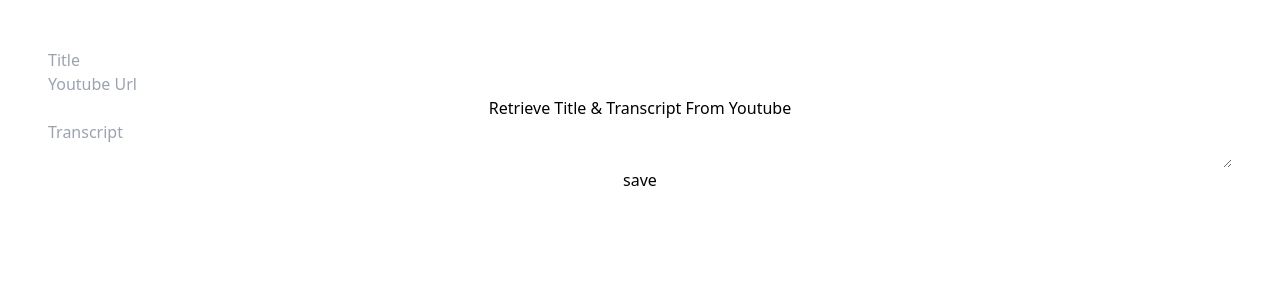
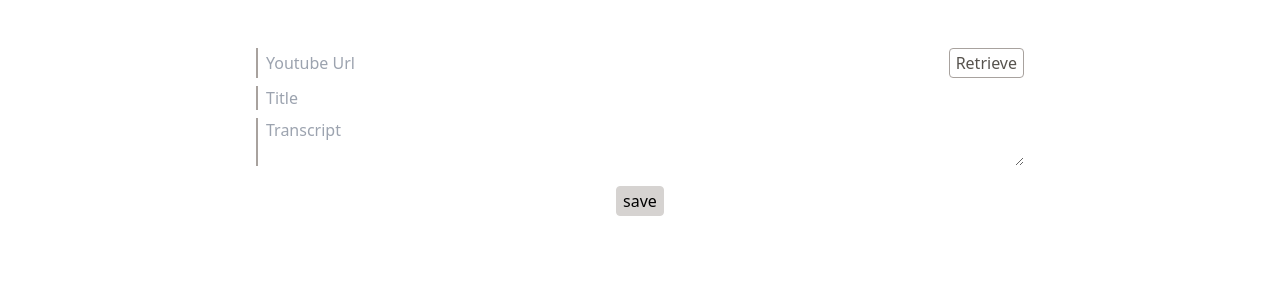
Before and after one commit to pig60214/practice-listening-frontend, a React (Create React App) app: page /add-transcription in a window 1280 px wide. Shown: the top 300 px of the page. Built offline with nearby package versions, Linux system fonts and the light colour scheme; no server answers.

Commit message:
Adjust Update Page

```diff
--- a/src/index.css
+++ b/src/index.css
@@ -1,3 +1,19 @@
 @import 'tailwindcss/base';
 @import 'tailwindcss/components';
 @import 'tailwindcss/utilities';
+
+.button {
+  @apply rounded border border-stone-300 bg-stone-300 px-1.5 py-0.5
+}
+
+.button.secondary {
+  @apply border-stone-400 bg-white text-stone-600
+}
+
+.button:hover, .button.secondary:hover {
+  @apply border-stone-600 bg-stone-600 text-white
+}
+
+.textbox {
+  @apply border-l-2 border-stone-400 pl-2
+}
--- a/src/views/updateTranscription.tsx
+++ b/src/views/updateTranscription.tsx
@@ -43,12 +43,14 @@ export default function UpdateTranscription() {
   }
   return (
     <>
-    <div className="flex flex-col">
-      <input value={transcription.title} onChange={(e) => setTranscription({...transcription, title: e.target.value})} placeholder="Title" />
-      <input value={transcription.youtubeUrl} onChange={(e) => setTranscription({...transcription, youtubeUrl: e.target.value})} placeholder="Youtube Url" />
-      <button onClick={fetchYoutubeTranscription} disabled={retreving}>Retrieve Title & Transcript From Youtube</button>
-      <textarea value={transcription.content} onChange={(e) => setTranscription({...transcription, content: e.target.value})} placeholder="Transcript"></textarea>
-      <button onClick={saveTranscription} disabled={saving}>save</button>
+    <div className="grid gap-2 justify-items-stretch max-w-3xl mx-4 md:mx-auto">
+      <div className="flex gap-2">
+      <input className="grow textbox" value={transcription.youtubeUrl} onChange={(e) => setTranscription({...transcription, youtubeUrl: e.target.value})} placeholder="Youtube Url" />
+      <button className="button secondary md:w-fit justify-self-center" onClick={fetchYoutubeTranscription} disabled={retreving}>Retrieve</button>
+      </div>
+      <input className="textbox" value={transcription.title} onChange={(e) => setTranscription({...transcription, title: e.target.value})} placeholder="Title" />
+      <textarea className="textbox" value={transcription.content} onChange={(e) => setTranscription({...transcription, content: e.target.value})} placeholder="Transcript"></textarea>
+      <button className="button md:w-fit justify-self-center mt-3" onClick={saveTranscription} disabled={saving}>save</button>
     </div>
     </>
   );
```
